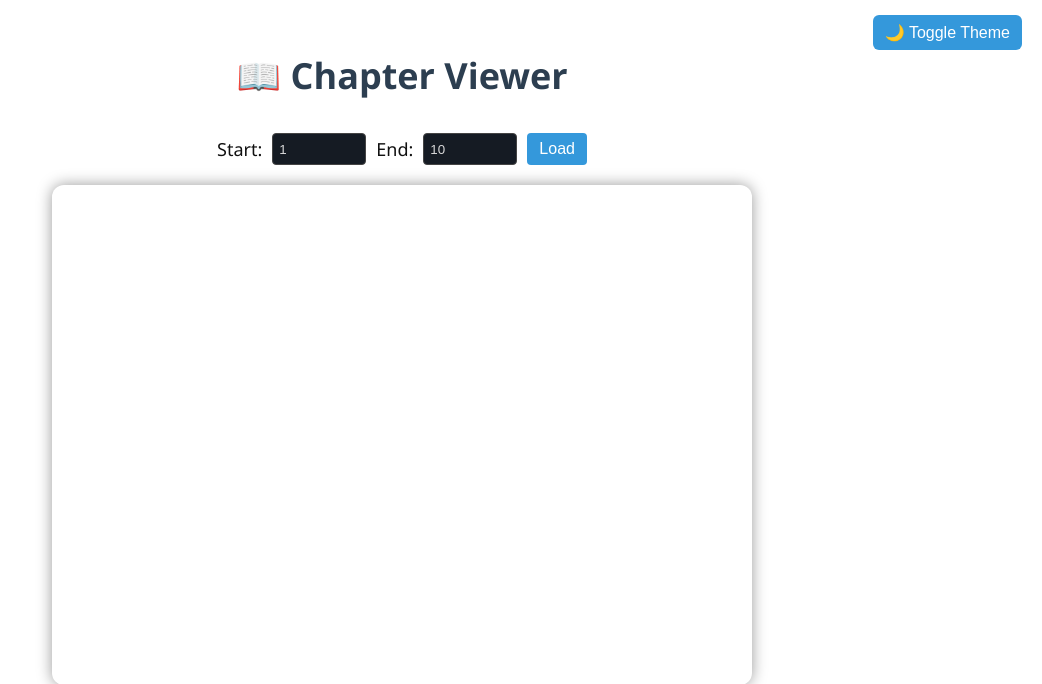
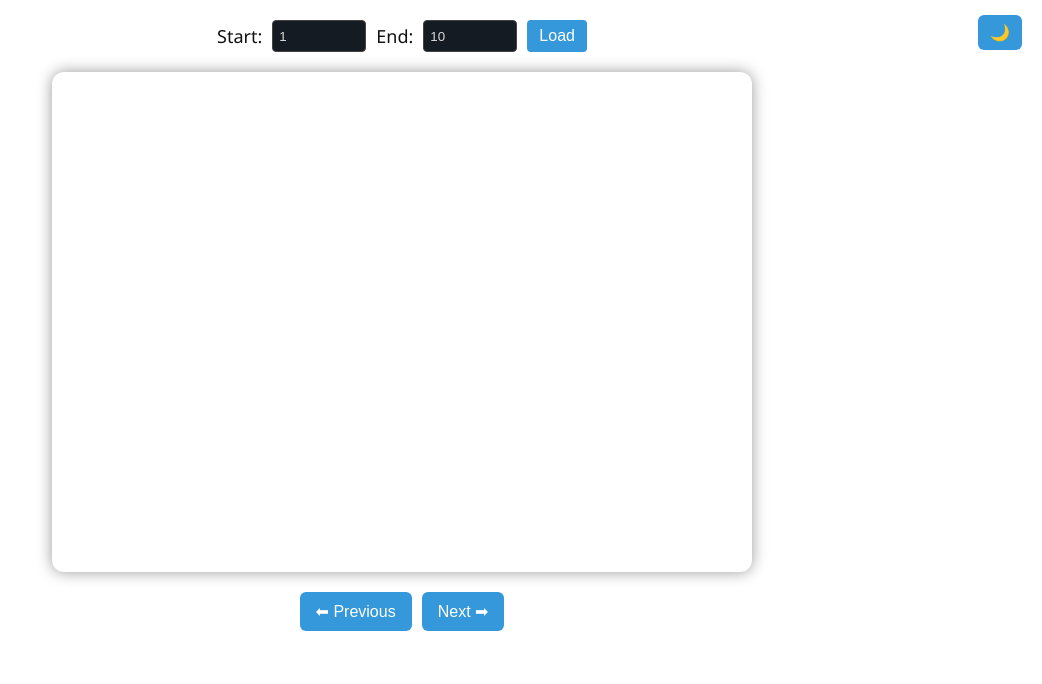
Before and after one commit to Abhishekkaddipudi/Web_Scracper_text, a Flask app: page / in a window 1280 px wide. Shown: the top 684 px of the page, without its empty margins (238-1280 px from the left). Run offline with Flask 3, Linux system fonts and the light colour scheme.

Commit message:
chaptervieweer text removed

```diff
--- a/templates/index.html
+++ b/templates/index.html
@@ -125,10 +125,9 @@
 </head>
 <body>
 
-  <h1>📖 Chapter Viewer</h1>
 
   <!-- Theme Toggle Button -->
-  <button id="theme-toggle">🌙 Toggle Theme</button>
+  <button id="theme-toggle">🌙</button>
 
   <!-- Form to enter start/end chapters -->
   <form id="range-form" method="POST">
```
